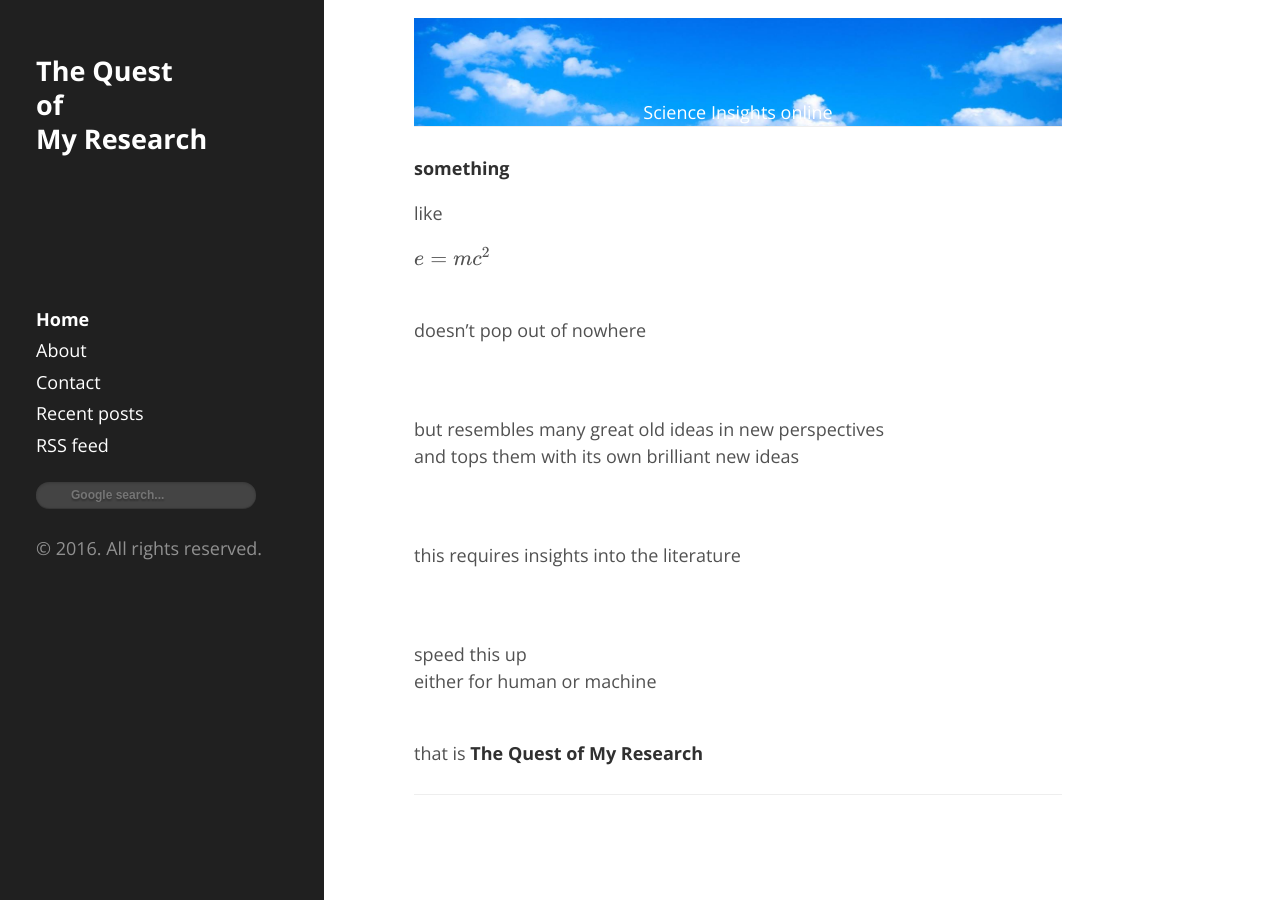
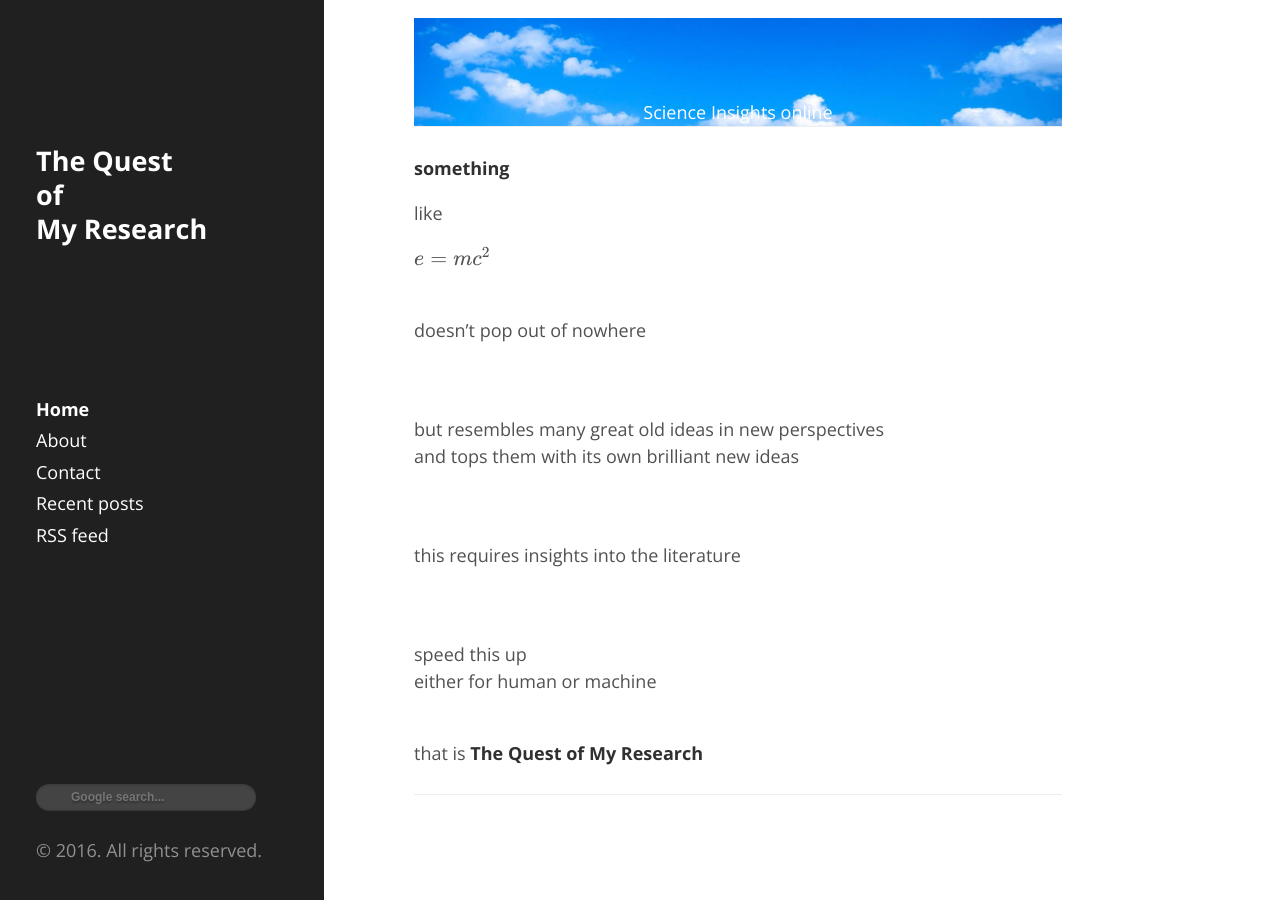
Before and after one commit to tranhungnghiep/tranhungnghiep.github.io, a Jekyll site: the page built from index.md, in a window 1280 px wide. Built offline with Jekyll 4.4.1, drawn with Linux system fonts in a browser that asks for light colours; formulas are drawn with MathJax 3; comment, search, counter and statistics services are not loaded.

Commit message:
Sticky top and bottom

```diff
--- a/public/css/hyde.css
+++ b/public/css/hyde.css
@@ -119,11 +119,13 @@ a.sidebar-nav-item:focus {
  */
 
 @media (min-width: 48em) {
-  .sidebar-sticky {
+  .sidebar-sticky-top {
     position: absolute;
-    right:  1rem;
+    top: 7rem;
+  }
+  .sidebar-sticky-bottom {
+    position: absolute;
     bottom: 1rem;
-    left:   1rem;
   }
 }
 
```
